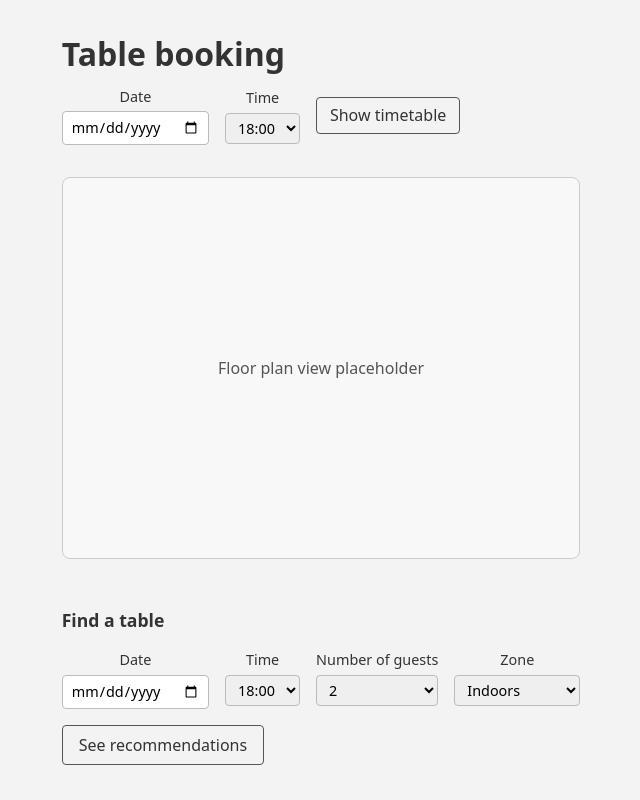
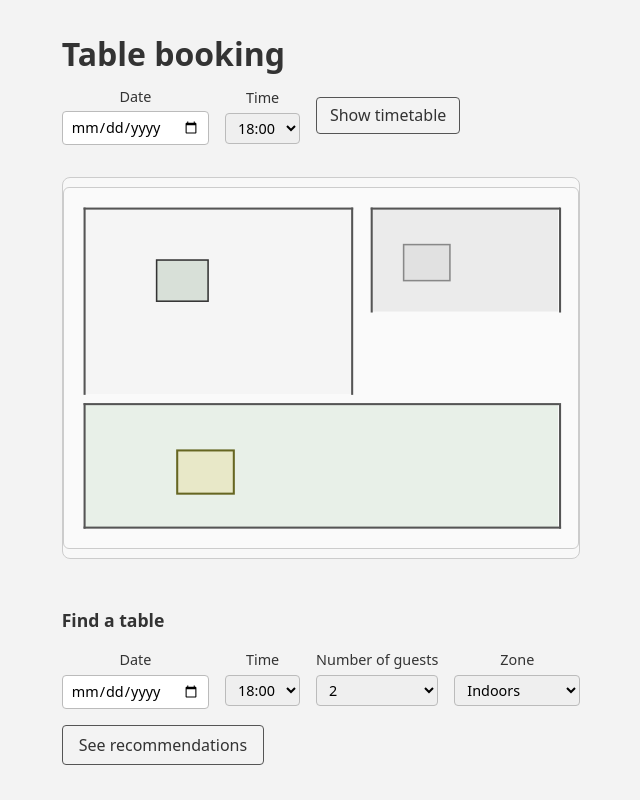
Before and after one commit to juhanpuusepp/table-booking-app, a React (Vite) app in the folder table-booking-web/: page / in a window 1280 px wide. Shown: the whole page, without its empty margins (319-959 px from the left). Built offline with nearby package versions, Linux system fonts and the light colour scheme.

Commit message:
reservation view, created the prototype for the floor plan, added click and hover to it

```diff
--- a/table-booking-web/src/App.tsx
+++ b/table-booking-web/src/App.tsx
@@ -1,6 +1,7 @@
 import { BrowserRouter, Routes, Route } from 'react-router-dom'
 import MainView from './views/MainView/MainView'
 import RecommendationsView from './views/RecommendationsView/RecommendationsView'
+import ReservationView from './views/ReservationView/ReservationView'
 import './App.css'
 
 function App() {
@@ -9,6 +10,7 @@ function App() {
       <Routes>
         <Route path="/" element={<MainView />} />
         <Route path="/recommendations" element={<RecommendationsView />} />
+        <Route path="/reservation" element={<ReservationView />} />
       </Routes>
     </BrowserRouter>
   )
--- a/table-booking-web/src/components/FloorPlan/FloorPlan.css
+++ b/table-booking-web/src/components/FloorPlan/FloorPlan.css
@@ -1,5 +1,78 @@
 .floor-plan {
-  border: 1px dashed #bbbbbb;
-  padding: 0.75rem;
+  position: relative;
+  width: 100%;
+  max-width: 100%;
+  overflow: hidden;
+  border-radius: 6px;
+  border: 1px solid #cccccc;
+  background-color: #fafafa;
+}
+
+/* custom tooltip that follows the cursor a visible on hover */
+.floor-plan__tooltip {
+  position: fixed;
+  transform: translate(10px, 10px);
+  padding: 0.35rem 0.6rem;
+  font-size: 0.85rem;
+  background-color: #333333;
+  color: #f5f5f5;
   border-radius: 4px;
+  pointer-events: none;
+  z-index: 1000;
+  white-space: nowrap;
 }
+
+.floor-plan__svg {
+  display: block;
+  width: 100%;
+  height: auto;
+  min-height: 280px;
+}
+
+/* zone backgrounds */
+.floor-plan__zone {
+  fill: #f0f0f0;
+  stroke: none;
+}
+
+.floor-plan__zone--main {
+  fill: #f5f5f5;
+}
+
+.floor-plan__zone--private {
+  fill: #ebebeb;
+}
+
+.floor-plan__zone--terrace {
+  fill: #e8f0e8;
+}
+
+/* walls: dark grey lines */
+.floor-plan__wall {
+  fill: #555555;
+  stroke: none;
+}
+
+.floor-plan__table {
+  fill: #d8e0d8;
+  stroke: #333333;
+  stroke-width: 1.5;
+  cursor: pointer;
+}
+
+.floor-plan__table--available {
+  fill: #d8e0d8;
+  stroke: #333333;
+}
+
+.floor-plan__table--occupied {
+  fill: #e0e0e0;
+  stroke: #777777;
+  opacity: 0.85;
+}
+
+.floor-plan__table--recommended {
+  fill: #e8e8c8;
+  stroke: #666622;
+  stroke-width: 2;
+}
--- a/table-booking-web/src/components/FloorPlan/FloorPlan.tsx
+++ b/table-booking-web/src/components/FloorPlan/FloorPlan.tsx
@@ -1,19 +1,149 @@
-import type { TableDto } from '../../api/types'
+import { useState, useCallback } from 'react'
 import './FloorPlan.css'
 
-interface FloorPlanProps {
-  tables: TableDto[]
-  // when true, show recommended tables highlighted
-  showRecommendations?: boolean
+// stub table shape
+interface StubTable {
+  id: string
+  capacity: number
+  zoneId: string
+  x: number
+  y: number
+  width: number
+  height: number
+  state?: 'available' | 'occupied' | 'recommended'
 }
 
-export default function FloorPlan({ tables, showRecommendations = false }: FloorPlanProps) {
+interface FloorPlanProps {
+  // when api is connected, tables from backend
+  tables?: { id: string; capacity: number; zoneId: string; x: number; y: number }[]
+  showRecommendations?: boolean
+  onTableClick?: (tableId: string) => void
+}
+
+// static layout. available/occupied/recommended demo.
+const STUB_TABLES: StubTable[] = [
+  { id: 'T1', capacity: 4, zoneId: 'main', x: 90, y: 70, width: 50, height: 40, state: 'available' },
+  { id: 'T2', capacity: 2, zoneId: 'private', x: 330, y: 55, width: 45, height: 35, state: 'occupied' },
+  { id: 'T3', capacity: 6, zoneId: 'terrace', x: 110, y: 255, width: 55, height: 42, state: 'recommended' },
+]
+
+//zone rectangles and display names for tooltips
+const ZONES = [
+  { id: 'main', name: 'Indoors', x: 20, y: 20, width: 260, height: 180 },
+  { id: 'private', name: 'Private room', x: 300, y: 20, width: 180, height: 100 },
+  { id: 'terrace', name: 'Terrace', x: 20, y: 210, width: 460, height: 120 },
+] as const
+
+//wall segments [x1, y1, x2, y2] and thickness; drawn as thin rects
+const WALLS = [
+  { x: 19, y: 19, w: 262, h: 2 },
+  { x: 19, y: 19, w: 2, h: 182 },
+  { x: 279, y: 19, w: 2, h: 182 },
+  { x: 298, y: 19, w: 2, h: 102 },
+  { x: 298, y: 19, w: 184, h: 2 },
+  { x: 481, y: 19, w: 2, h: 102 },
+  { x: 19, y: 209, w: 462, h: 2 },
+  { x: 19, y: 209, w: 2, h: 122 },
+  { x: 481, y: 209, w: 2, h: 122 },
+  { x: 19, y: 329, w: 464, h: 2 },
+]
+
+const VIEWBOX = { width: 500, height: 350 }
+
+export default function FloorPlan(props: FloorPlanProps) {
+  const { tables: _tables = [], showRecommendations = false, onTableClick } = props
+  const displayTables = STUB_TABLES
+  const [tooltip, setTooltip] = useState<{ text: string; x: number; y: number } | null>(null)
+
+  const handleTableClick = (tableId: string) => {
+    onTableClick?.(tableId)
+  }
+
+  const handlePointerMove = useCallback((e: React.MouseEvent) => {
+    setTooltip((prev) => (prev ? { ...prev, x: e.clientX, y: e.clientY } : null))
+  }, [])
+
   return (
-    <div className="floor-plan">
-      <p>
-        {tables.length} table(s). showRecommendations=
-        {String(showRecommendations)}
-      </p>
+    <div
+      className="floor-plan"
+      data-show-recommendations={showRecommendations}
+      onMouseMove={handlePointerMove}
+      onMouseLeave={() => setTooltip(null)}
+    >
+      <svg
+        className="floor-plan__svg"
+        viewBox={`0 0 ${VIEWBOX.width} ${VIEWBOX.height}`}
+        aria-label="Restaurant floor plan"
+      >
+        {/* zone backgrounds with hover tooltips */}
+        {ZONES.map((z) => (
+          <rect
+            key={z.id}
+            className={`floor-plan__zone floor-plan__zone--${z.id}`}
+            x={z.x}
+            y={z.y}
+            width={z.width}
+            height={z.height}
+            aria-hidden
+            onMouseEnter={(e) => setTooltip({ text: z.name, x: e.clientX, y: e.clientY })}
+            onMouseLeave={() => setTooltip(null)}
+          >
+            <title>{z.name}</title>
+          </rect>
+        ))}
+        {/* walls */}
+        {WALLS.map((w, i) => (
+          <rect
+            key={`wall-${i}`}
+            className="floor-plan__wall"
+            x={w.x}
+            y={w.y}
+            width={w.w}
+            height={w.h}
+            aria-hidden
+          />
+        ))}
+        {/* tables with tooltips, state classes, and click */}
+        {displayTables.map((t) => {
+          const stateClass = t.state ? `floor-plan__table--${t.state}` : ''
+          return (
+            <rect
+              key={t.id}
+              className={`floor-plan__table ${stateClass}`}
+              x={t.x}
+              y={t.y}
+              width={t.width}
+              height={t.height}
+              data-table-id={t.id}
+              aria-label={`Table ${t.id}, ${t.capacity} seats`}
+              onClick={() => handleTableClick(t.id)}
+              role="button"
+              tabIndex={0}
+              onMouseEnter={(e) =>
+                setTooltip({ text: `Table ${t.id} – ${t.capacity} seats`, x: e.clientX, y: e.clientY })
+              }
+              onMouseLeave={() => setTooltip(null)}
+              onKeyDown={(e) => {
+                if (e.key === 'Enter' || e.key === ' ') {
+                  e.preventDefault()
+                  handleTableClick(t.id)
+                }
+              }}
+            >
+              <title>{`Table ${t.id} – ${t.capacity} seats`}</title>
+            </rect>
+          )
+        })}
+      </svg>
+      {tooltip && (
+        <div
+          className="floor-plan__tooltip"
+          style={{ left: tooltip.x, top: tooltip.y }}
+          role="tooltip"
+        >
+          {tooltip.text}
+        </div>
+      )}
     </div>
   )
 }
--- a/table-booking-web/src/views/MainView/MainView.tsx
+++ b/table-booking-web/src/views/MainView/MainView.tsx
@@ -1,5 +1,7 @@
 import { useState } from 'react'
+import { useNavigate } from 'react-router-dom'
 import FiltersPanel from '../../components/FiltersPanel/FiltersPanel'
+import FloorPlan from '../../components/FloorPlan/FloorPlan'
 import './MainView.css'
 
 type ViewMode = 'floor' | 'timetable'
@@ -9,6 +11,7 @@ type ViewMode = 'floor' | 'timetable'
  */
 export default function MainView() {
   const [viewMode, setViewMode] = useState<ViewMode>('floor')
+  const navigate = useNavigate()
 
   return (
     <main className="main-view">
@@ -56,7 +59,7 @@ export default function MainView() {
       <section className="main-view__content">
         {viewMode === 'floor' ? (
           <div className="main-view__placeholder">
-            <span>Floor plan view placeholder</span>
+            <FloorPlan showRecommendations={false} onTableClick={(tableId) => navigate('/reservation', { state: { tableId } })} />
           </div>
         ) : (
           <div className="main-view__placeholder">
--- a/table-booking-web/src/views/RecommendationsView/RecommendationsView.tsx
+++ b/table-booking-web/src/views/RecommendationsView/RecommendationsView.tsx
@@ -26,7 +26,7 @@ export default function RecommendationsView() {
       </header>
 
       <div className="recommendations-view__content">
-        <FloorPlan tables={placeholderTables} showRecommendations />
+        <FloorPlan tables={placeholderTables} showRecommendations onTableClick={(tableId) => navigate('/reservation', { state: { tableId } })} />
       </div>
     </section>
   )
--- /dev/null
+++ b/table-booking-web/src/views/ReservationView/ReservationView.css
@@ -0,0 +1,40 @@
+.reservation-view {
+  display: flex;
+  flex-direction: column;
+  gap: 1rem;
+  max-width: 32rem;
+}
+
+.reservation-view__title {
+  margin: 0;
+  font-size: 1.25rem;
+}
+
+.reservation-view__summary {
+  margin: 0;
+}
+
+.reservation-view__hint {
+  margin: 0;
+  font-size: 0.9rem;
+  color: #555555;
+}
+
+.reservation-view__actions {
+  display: flex;
+  gap: 0.75rem;
+  margin-top: 0.5rem;
+}
+
+.reservation-view__button {
+  padding: 0.5rem 1rem;
+  border-radius: 4px;
+  border: 1px solid #555555;
+  background: transparent;
+  cursor: pointer;
+}
+
+.reservation-view__button--primary {
+  border-color: #333333;
+  background: #f0f0f0;
+}
--- /dev/null
+++ b/table-booking-web/src/views/ReservationView/ReservationView.tsx
@@ -0,0 +1,29 @@
+import { useNavigate, useLocation } from 'react-router-dom'
+import './ReservationView.css'
+
+/**
+ * confirmation view after user clicks a table on the floor plan
+ */
+export default function ReservationView() {
+  const navigate = useNavigate()
+  const location = useLocation()
+  const tableId = (location.state as { tableId?: string } | null)?.tableId ?? '—'
+
+  return (
+    <section className="reservation-view">
+      <h1 className="reservation-view__title">Confirm reservation</h1>
+      <p className="reservation-view__summary">
+        Table <strong>{tableId}</strong>
+      </p>
+      <p className="reservation-view__hint">Date, time and party size will be shown here once filters are wired.</p>
+      <div className="reservation-view__actions">
+        <button type="button" className="reservation-view__button" onClick={() => navigate(-1)}>
+          Back
+        </button>
+        <button type="button" className="reservation-view__button reservation-view__button--primary" onClick={() => navigate('/')}>
+          Confirm (placeholder)
+        </button>
+      </div>
+    </section>
+  )
+}
```
